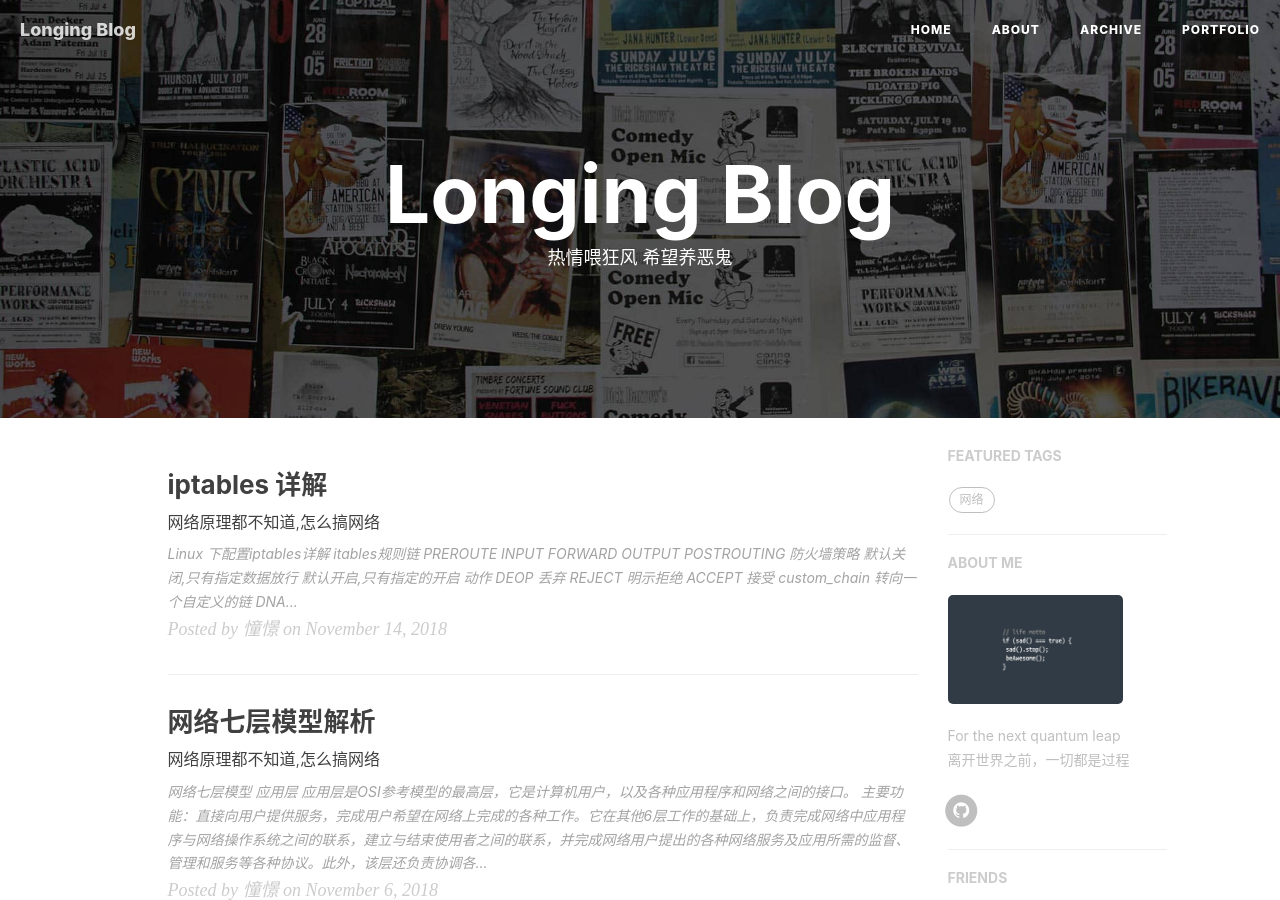
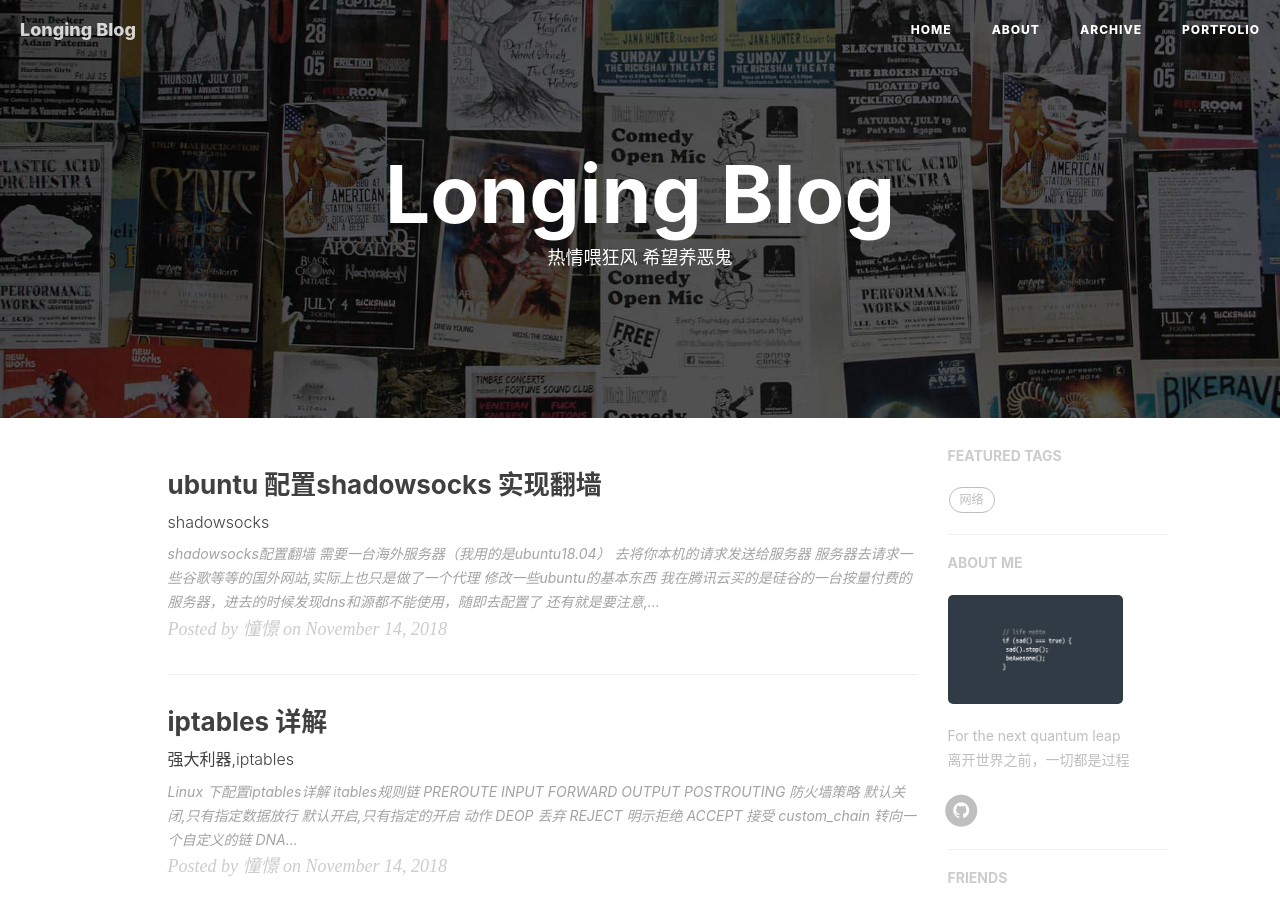
Before and after one commit to TestsLing/TestsLing.github.io, a Jekyll site: the page built from index.html, in a window 1280 px wide and 900 px high. Built offline with Jekyll 4.4.1, drawn with Linux system fonts in a browser that asks for light colours; nearby versions of some CDN libraries; the list of posts is cut into pages by our own code; comment, search, counter and statistics services are not loaded.

Commit message:
shadowsocks

````diff
--- a/_posts/2018-11-14-iptables.md
+++ b/_posts/2018-11-14-iptables.md
@@ -1,7 +1,7 @@
 ---
 layout:     post
 title:      "iptables 详解"
-subtitle:   "网络原理都不知道,怎么搞网络"
+subtitle:   "强大利器,iptables"
 date:       2018-11-14 14:00:00
 author:     "憧憬"
 header-img: "img/home-bg-geek.jpg"
@@ -85,3 +85,46 @@ iptables -t filter -A OUTPUT  -s 192.168.31.210 -d 192.168.31.211 -p tcp --dport
 开启ftp服务
   iptables -A INPUT -p tcp --dport 21 -j ACCEPT
  iptables -A INPUT -p tcp --dport 20 -j ACCEPT
+
+ 如果一个ip访问web服务并发20以上就拒绝该连接
+ iptables  -I INPUT -p tcp --dport 80 -m connlimit --connlimit-above 20 -j REJECT
+
+ ### ipset
+ 1.ipset安装
+
+yum安装： yum install ipset
+2.创建一个ipset
+
+ipset create xxx hash:net （也可以是hash:ip ，这指的是单个ip,xxx是ipset名称）
+ipset默认可以存储65536个元素，使用maxelem指定数量
+
+ipset create blacklist hash:net maxelem 1000000 #黑名单
+ipset create whitelist hash:net maxelem 1000000 #白名单
+查看已创建的ipset
+
+ipset list
+3.加入一个名单ip
+
+ipset add blacklist 10.60.10.xx
+4.去除名单ip
+
+ipset del blacklist 10.60.10.xx
+5.创建防火墙规则，与此同时，allset这个IP集里的ip都无法访问80端口（如：CC攻击可用）
+
+iptables -I INPUT -m set –match-set blacklist src -p tcp -j DROP
+iptables -I INPUT -m set –match-set whitelist src -p tcp -j DROP
+service iptables save
+iptables -I INPUT -m set –match-set setname src -p tcp –destination-port 80 -j DROP
+6.将ipset规则保存到文件
+
+ipset save blacklist -f blacklist.txt
+ipset save whitelist -f whitelist.txt
+7.删除ipset
+
+ipset destroy blacklist
+ipset destroy whitelist
+8.导入ipset规则
+
+ipset restore -f blacklist.txt
+ipset restore -f whitelist.txt
+ipset的一个优势是集合可以动态的修改，即使ipset的iptables规则目前已经启动，新加的入ipset的ip也生效
--- /dev/null
+++ b/_posts/2018-11-14-shadowsocks.md
@@ -0,0 +1,76 @@
+---
+layout:     post
+title:      "ubuntu 配置shadowsocks 实现翻墙"
+subtitle:   "shadowsocks"
+date:       2018-11-14 20:00:00
+author:     "憧憬"
+header-img: "img/home-bg-o.jpg"
+header-mask: 0.3
+catalog:    true
+tags:
+  - 网络
+  - linux
+---
+#### shadowsocks配置翻墙
+
+1. 需要一台海外服务器（我用的是ubuntu18.04）
+> 去将你本机的请求发送给服务器 服务器去请求一些谷歌等等的国外网站,实际上也只是做了一个代理
+
+2. 修改一些ubuntu的基本东西
+> 我在腾讯云买的是硅谷的一台按量付费的服务器，进去的时候发现dns和源都不能使用，随即去配置了
+> 还有就是要注意,买服务器的时候一定要开发你需要的端口，否则你会喷自己的
+> vim /etc/resolv.conf  DNS配置
+> 我的源是腾讯云的默认源,发现安装不了东西，随即我便去修改成了阿里云
+> sudo cp /etc/apt/sources.list /etc/apt/sources.list.backup 备份原始文件
+> vi /etc/apt/sources.list 修改文件并添加国内源
+```
+deb http://mirrors.aliyun.com/ubuntu/ bionic main restricted universe multiverse
+
+deb-src http://mirrors.aliyun.com/ubuntu/ bionic main restricted universe multiverse
+
+deb http://mirrors.aliyun.com/ubuntu/ bionic-security main restricted universe multiverse
+
+deb-src http://mirrors.aliyun.com/ubuntu/ bionic-security main restricted universe multiverse
+
+deb http://mirrors.aliyun.com/ubuntu/ bionic-updates main restricted universe multiverse
+
+deb-src http://mirrors.aliyun.com/ubuntu/ bionic-updates main restricted universe multiverse
+
+deb http://mirrors.aliyun.com/ubuntu/ bionic-backports main restricted universe multiverse
+
+deb-src http://mirrors.aliyun.com/ubuntu/ bionic-backports main restricted universe multiverse
+
+deb http://mirrors.aliyun.com/ubuntu/ bionic-proposed main restricted universe multiverse
+
+deb-src http://mirrors.aliyun.com/ubuntu/ bionic-proposed main restricted universe multiverse
+```
+
+然后update->install shadowsocks  默认ubuntu16.04以上好像就可以直接安装
+没有的可以先去安装
+sudo apt-get install python-pip
+sudo apt-get install m2crypto
+pip install shadowsocks   利用pip去安装shadowsocks
+
+3. 修改shadowsocks配置文件
+> 安装了shadowsocks 配置文件在 /etc/shadowsocks/config.json
+文件内容如下
+```
+{
+    "server":"0.0.0.0",                  // 所有ip都可以访问
+    "server_port":8388,                  // 开放端口
+    "local_address": "127.0.0.1",
+    "local_port":1080,
+    "password":"1234567890",              // 密码
+    "timeout":300,
+    "method":"aes-256-cfb",             // 加密
+    "fast_open": false,
+    "workers": 1,
+    "prefer_ipv6": false
+}
+
+```
+
+保存之后去开启一下服务
+ssserver -c /etc/shadowsocks/config.json -d start     // 后台启动   不加-d可以看见每次请求
+
+然后就可以肆无忌惮安全上网了. 安卓可以利用ssr去连接.
````
